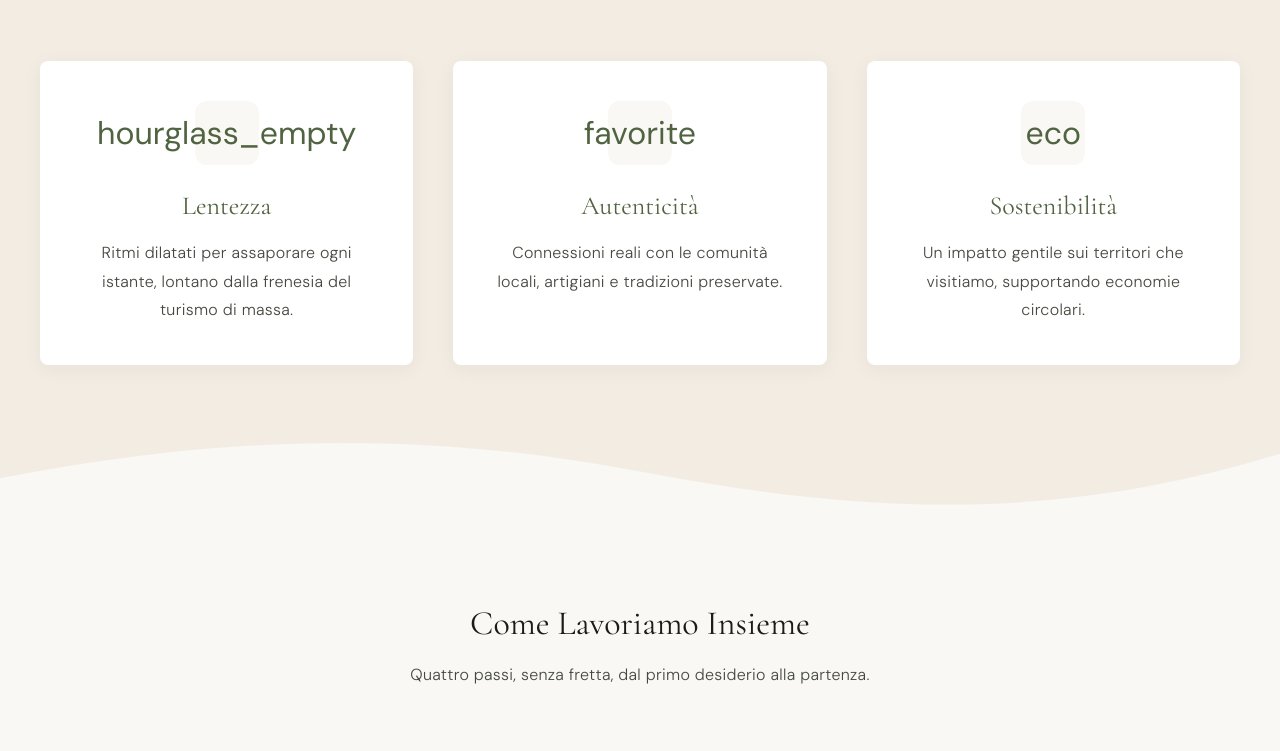
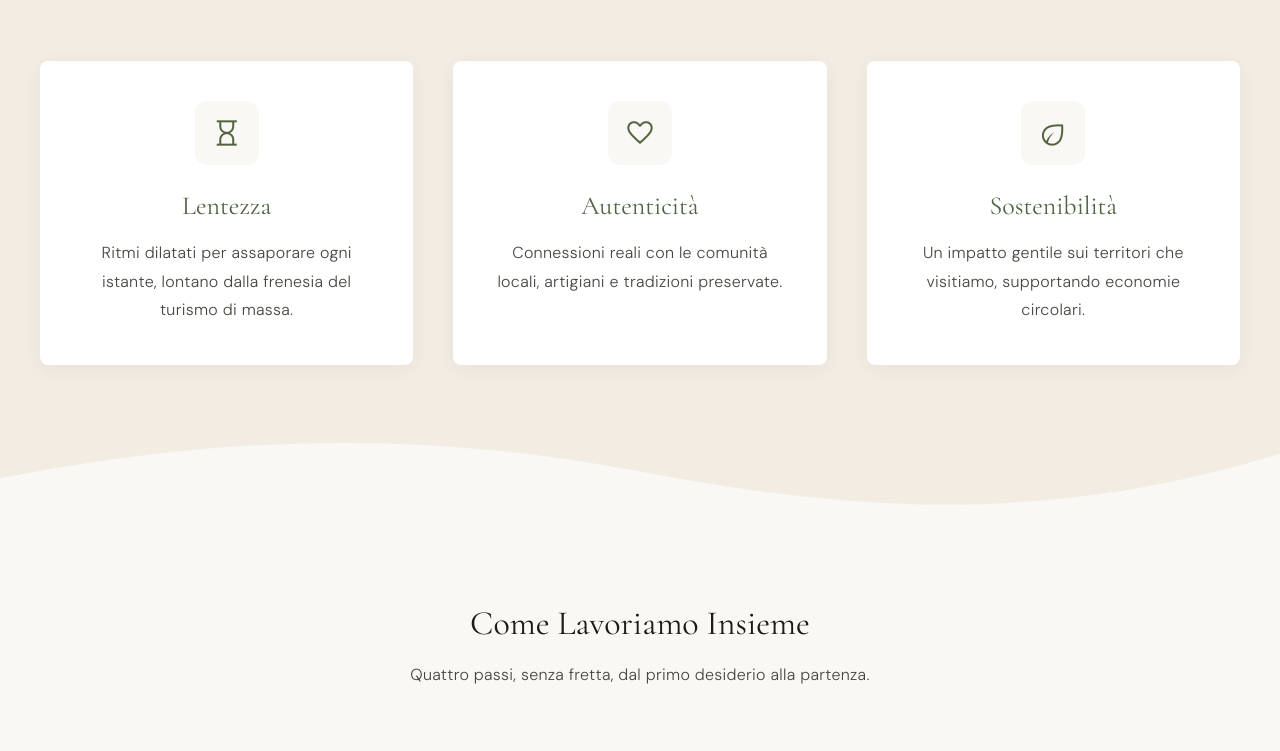
Before and after one commit to alboo89/rotte-incenso, an Eleventy site: page src/index.njk in a window 1280 px wide. Shown: the part 2329-3080 px from the top of the page. Built offline with nearby package versions, Linux system fonts and the light colour scheme; Eleventy itself is replaced by a stand-in of ours; files that its build step writes are made by us from their sources.

Commit message:
fix: font-family mancante su .material-symbols-outlined
La regola arrivava dal CSS di Google Fonts; rimuovendo il link, le icone
restavano senza font-family e il browser non scaricava mai il woff2:
i nomi apparivano come testo (hourglass_empty, chat...). Ora la regola e'
completa in brand.css, con text-transform:none per non far spezzare le
legature dai contenitori in uppercase.

```diff
--- a/src/assets/brand.css
+++ b/src/assets/brand.css
@@ -46,10 +46,26 @@ h1, h2, h3, h4, .font-display, .font-h1, .font-h2, .font-h3, .font-h4, .font-quo
   }
 }
 
-/* Le icone Material non devono ereditare il peso del testo circostante */
+/* Icone Material: regola completa. Prima arrivava dal CSS di Google; ora che i
+   font sono self-hosted va dichiarata qui, font-family inclusa.
+   text-transform: none e' essenziale: le legature dei nomi icona sono minuscole,
+   e un contenitore in uppercase (es. la navbar) le spezzerebbe. */
 .material-symbols-outlined {
+  font-family: "Material Symbols Outlined";
+  font-weight: normal;
+  font-style: normal;
+  font-size: 24px;
+  line-height: 1;
+  letter-spacing: normal;
+  text-transform: none;
+  display: inline-block;
+  white-space: nowrap;
+  word-wrap: normal;
+  direction: ltr;
   font-variation-settings: "FILL" 0, "wght" 300, "GRAD" 0, "opsz" 24;
-  line-height: 1;
+  font-feature-settings: "liga";
+  -webkit-font-feature-settings: "liga";
+  -webkit-font-smoothing: antialiased;
 }
 
 /* Icone: tre misure sole, invece dei quattro valori sparsi di prima */
```
